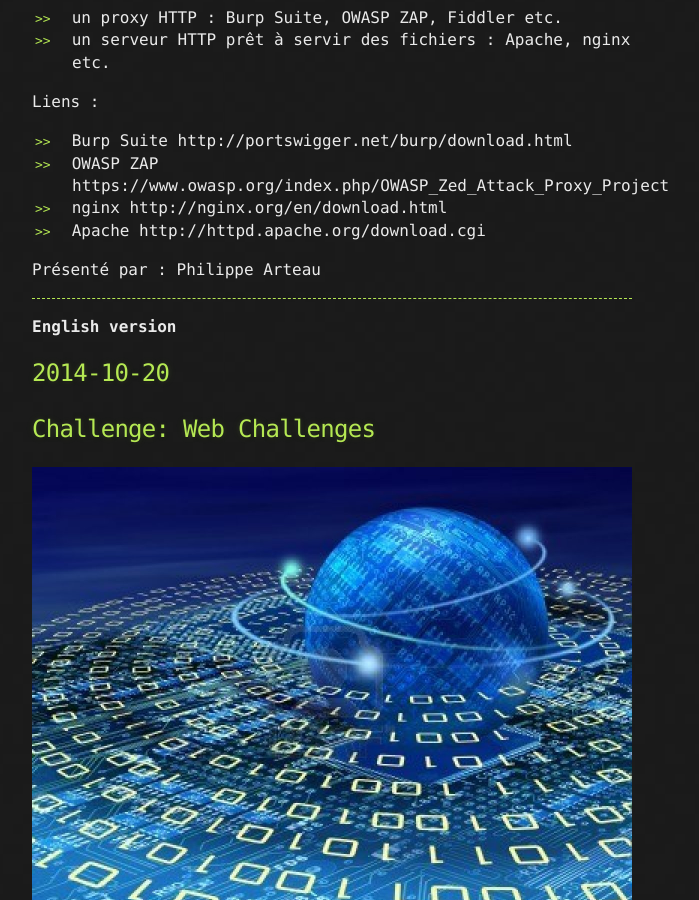
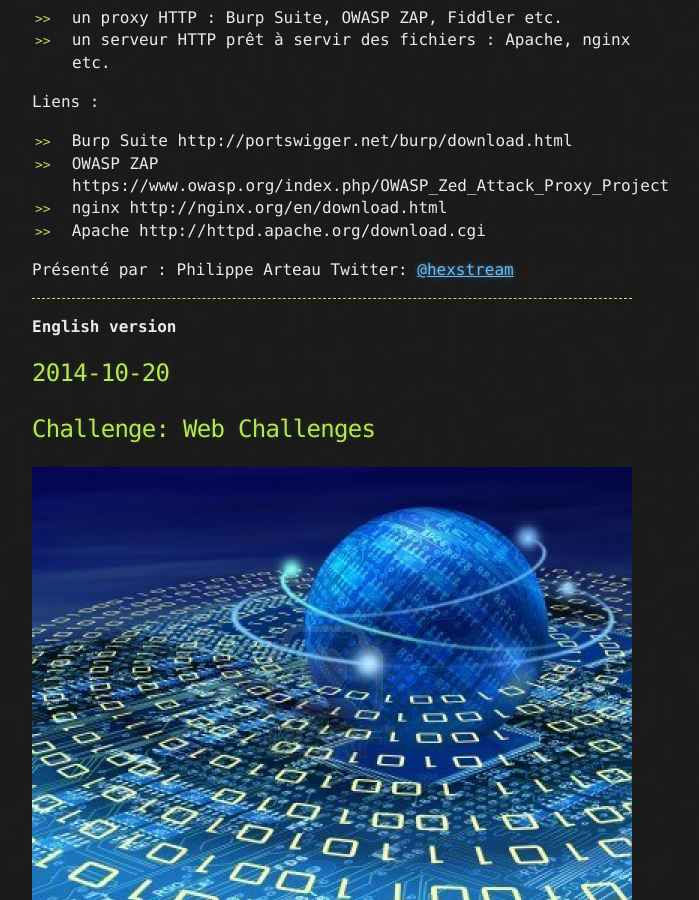
Before and after one commit to montrehack/montrehack.github.com, a Jekyll site: the page built from index.md, in a window 1280 px wide and 900 px high, scrolled down 1625 px. Shown: the whole window, without its empty margins (308-1007 px from the left). Built offline with Jekyll 4.4.1, drawn with Linux system fonts in a browser that asks for light colours; Markdown is read by kramdown in place of the engine named in the settings; comment, search, counter and statistics services are not loaded; some of the changed text lies outside the part shown.

Commit message:
added twitter handle of presenter

```diff
--- a/index.md
+++ b/index.md
@@ -40,7 +40,7 @@ Liens :
 * nginx http://nginx.org/en/download.html
 * Apache http://httpd.apache.org/download.cgi
 
-Présenté par : Philippe Arteau
+Présenté par : Philippe Arteau Twitter: [@hexstream](https://twitter.com/h3xstream)
 
 <hr/>
 
@@ -80,7 +80,7 @@ Links :
 * nginx http://nginx.org/en/download.html
 * Apache http://httpd.apache.org/download.cgi
 
-Presented by : Philippe Arteau
+Presented by : Philippe Arteau Twitter: [@hexstream](https://twitter.com/h3xstream)
 
 <hr/>
 
```
